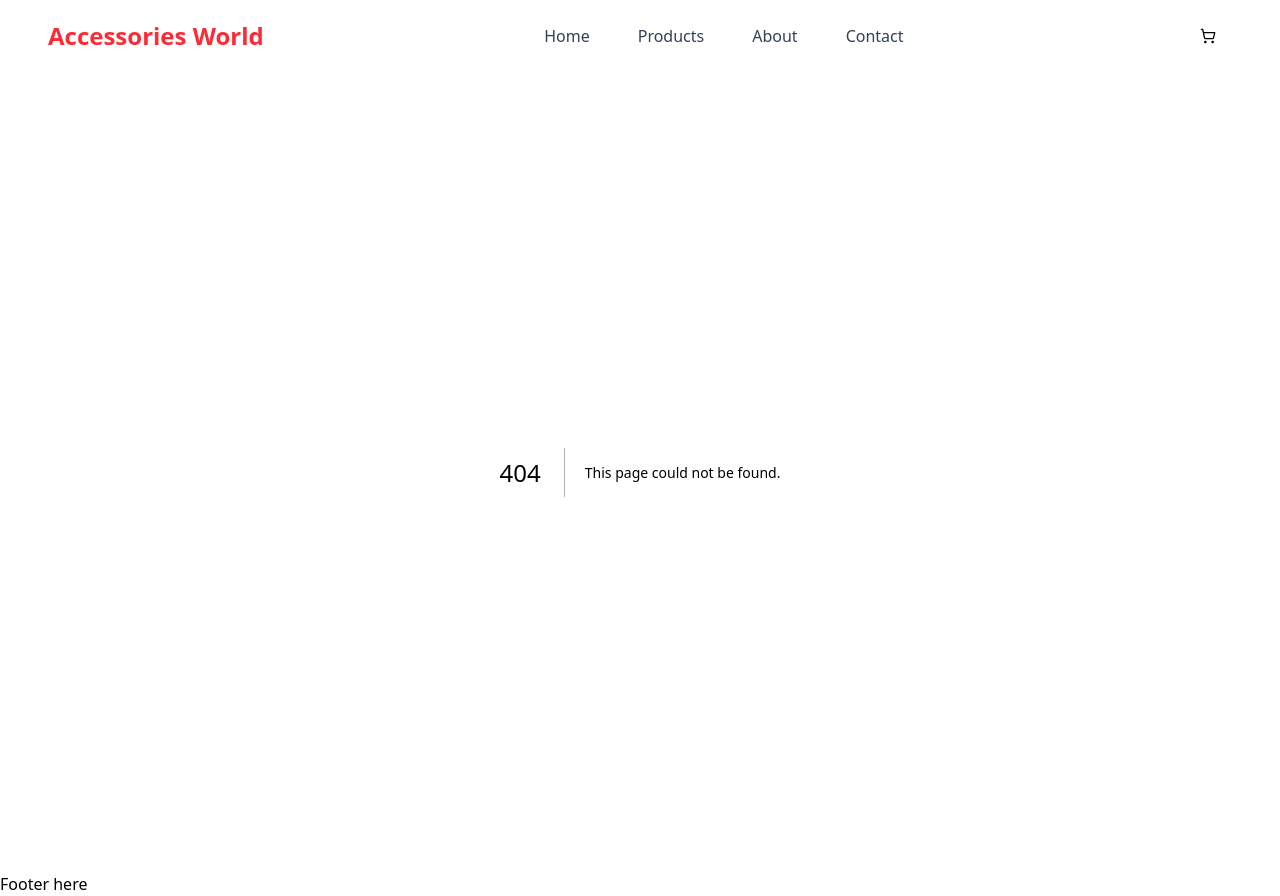
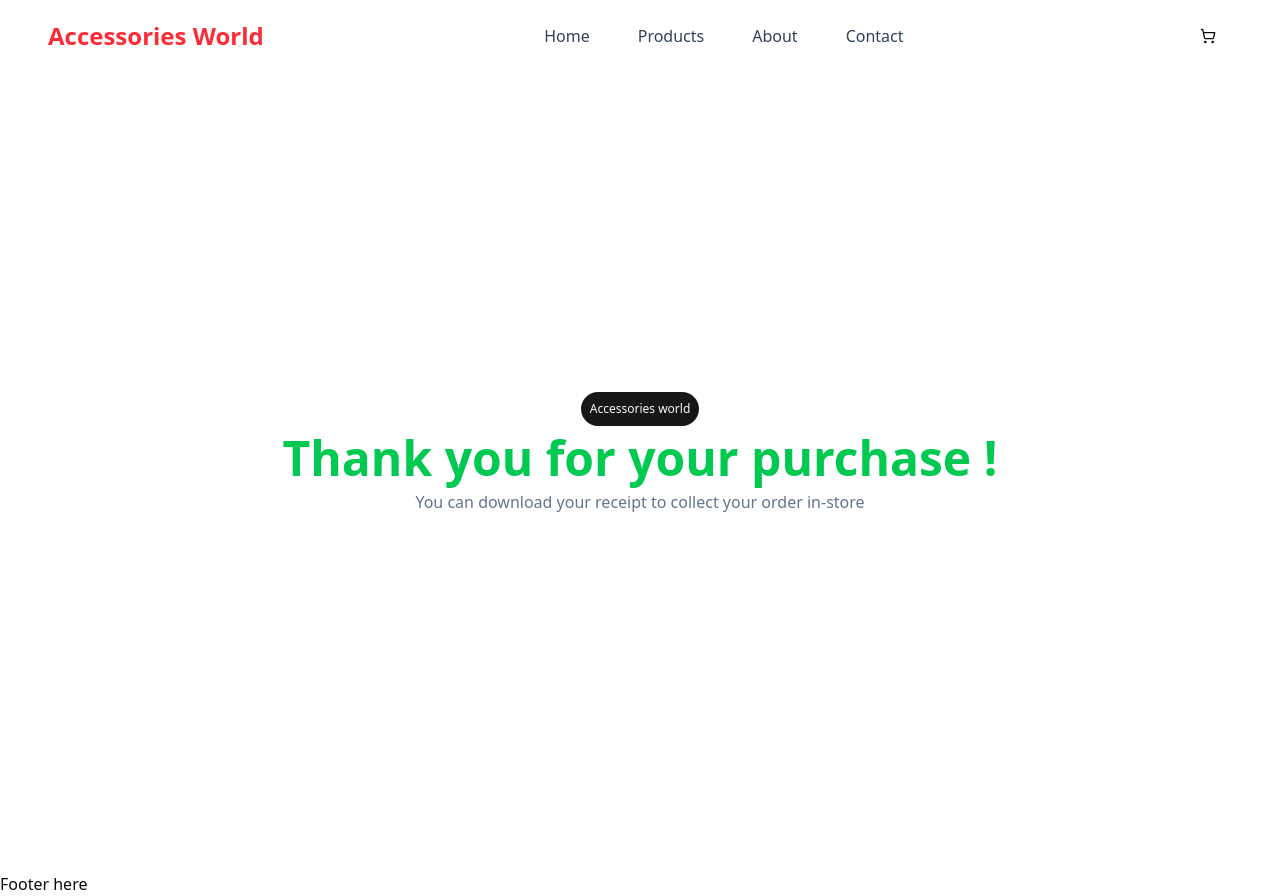
Before and after one commit to codewithkin/accessoriesworld, a Next.js app: page /receipts/1 in a window 1280 px wide. Before the commit this address had no page. Built offline with nearby package versions, Linux system fonts and the light colour scheme.

Commit message:
[ADD]: Create Receipt page and layout with metadata for user receipts

```diff
--- /dev/null
+++ b/src/app/receipts/[id]/page.tsx
@@ -0,0 +1,18 @@
+import { Badge } from '@/components/ui/badge'
+import React from 'react'
+
+function Receipt() {
+  return (
+    <section className="section md:px-20 px-4 min-h-screen">
+        <article className="flex justify-center items-center flex-col gap-2">
+            <Badge className='rounded-full p-2'>Accessories world</Badge>
+            <h2 className='font-semibold text-green-500 text-2xl md:text-5xl'>Thank you for your purchase !</h2>
+            <p className="text-slate-500">
+                You can download your receipt to collect your order in-store
+            </p>
+        </article>
+    </section>
+  )
+}
+
+export default Receipt
--- /dev/null
+++ b/src/app/receipts/layout.tsx
@@ -0,0 +1,16 @@
+import { Metadata } from 'next'
+import { ReactNode } from 'react'
+
+export const metadata: Metadata = {
+    title: "Your AccessoriesWorld receipt",
+    description: "Download or view your accessoriesworld receipt"
+}
+
+function Receipts({children}: Readonly<{children: ReactNode}>) {
+  return (
+    <>
+    {children}</>
+  )
+}
+
+export default Receipts
```
